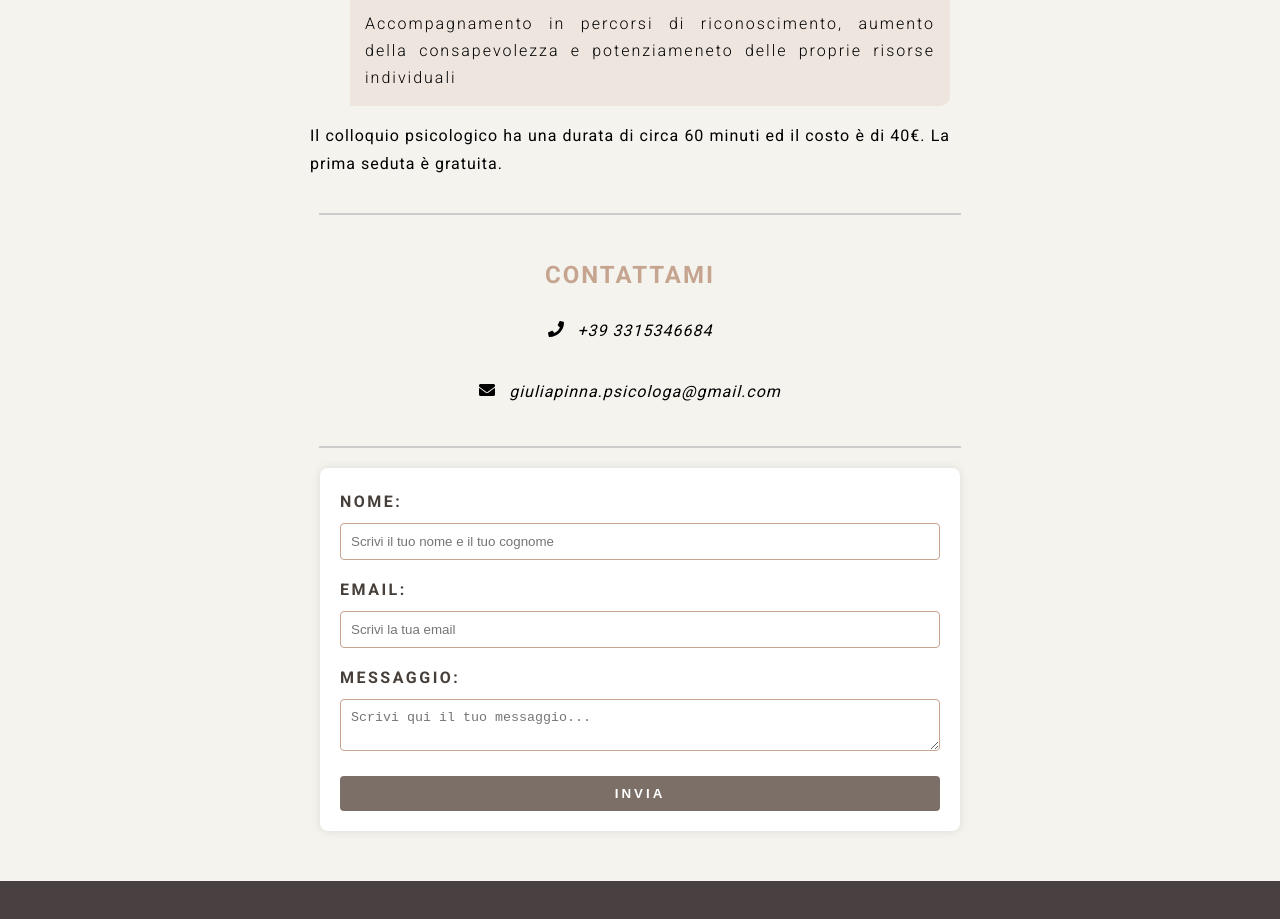
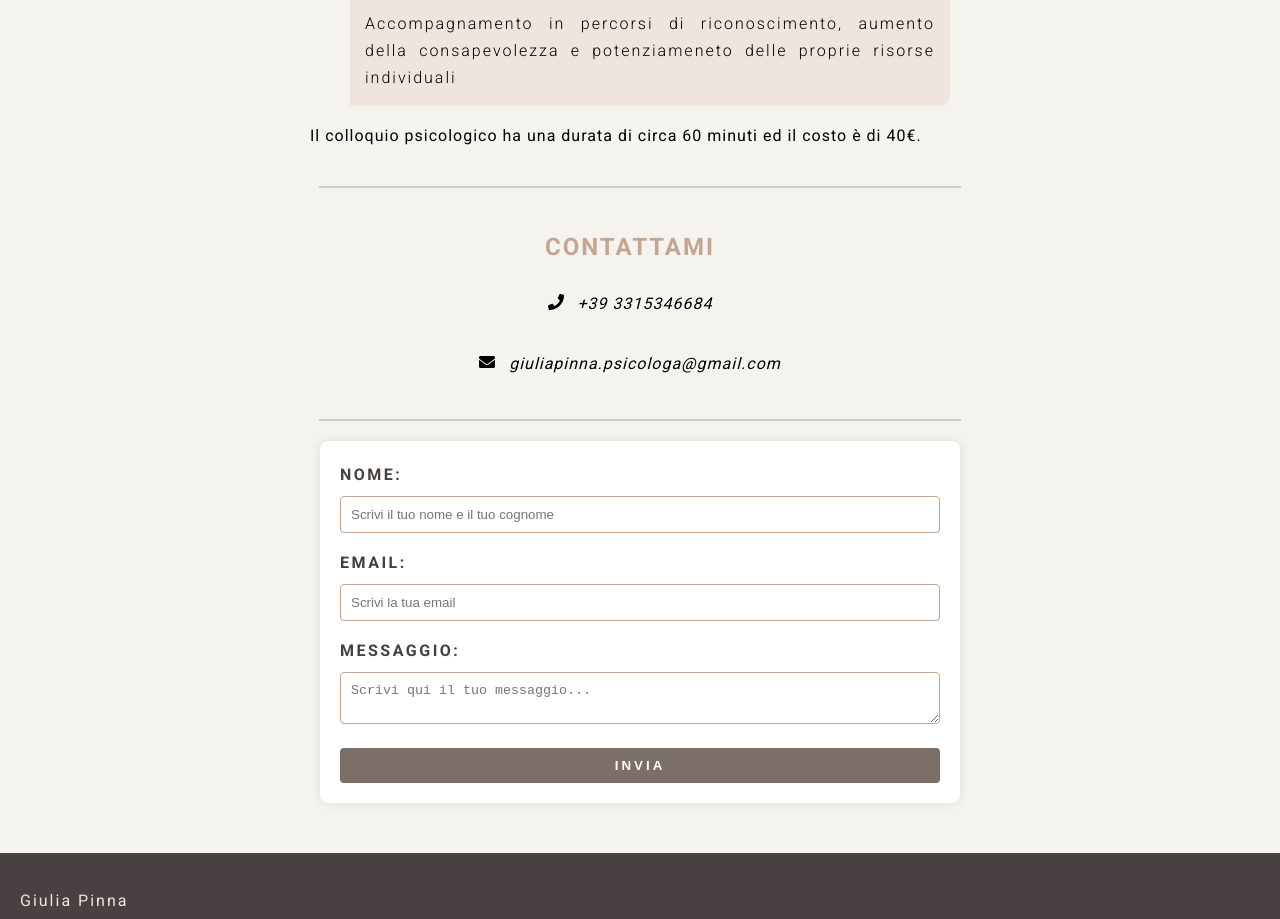
Before and after one commit to stynoap/sitopsy-React, a React (Create React App) app: page / in a window 1280 px wide. Shown: the part 2260-3179 px from the top of the page. Built offline with nearby package versions, Linux system fonts and the light colour scheme.

Commit message:
cambio testo in servizi

```diff
--- a/src/Components/Servizi/Servizi.js
+++ b/src/Components/Servizi/Servizi.js
@@ -16,7 +16,7 @@ const Servizi = () => {
                     {/* <li>Conduco gruppi di terapia</li> */}
                 </ul>
 
-                <p>Il colloquio psicologico ha una durata di circa 60 minuti ed il costo è di 40€. La prima seduta è gratuita.</p>
+                <p>Il colloquio psicologico ha una durata di circa 60 minuti ed il costo è di 40€.</p>
             </div>
 
         </section>
```
